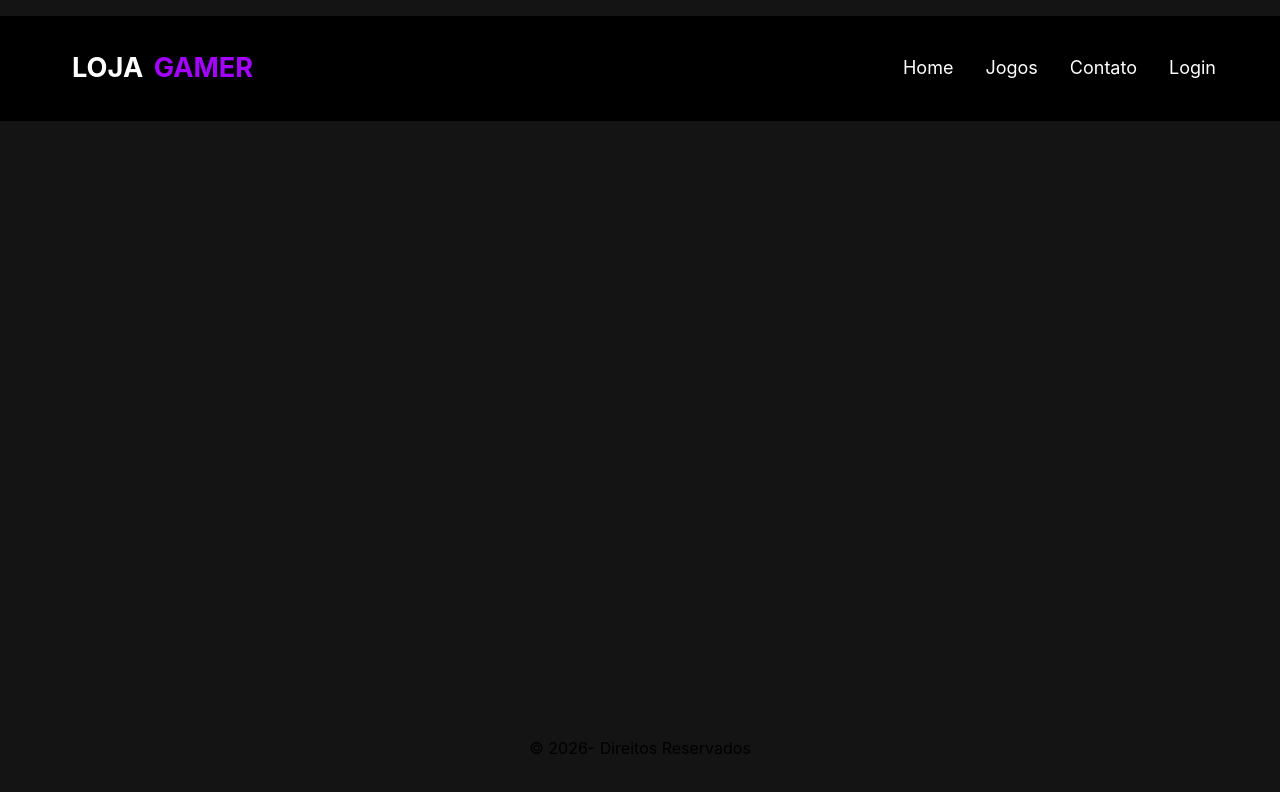
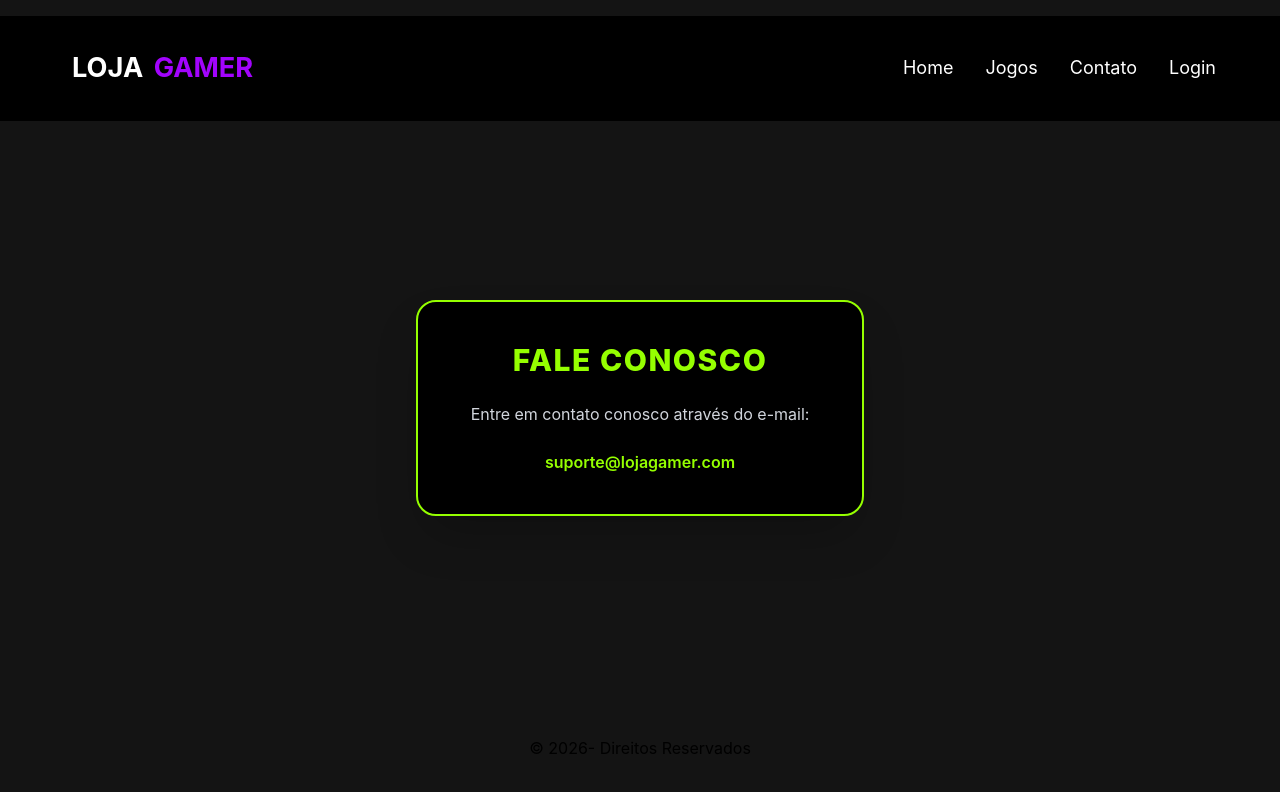
Before and after one commit to AmandaLourenco11/lojagamer, a React (Vite) app: page /contato in a window 1280 px wide. Shown: the top 792 px of the page. Built offline with nearby package versions, Linux system fonts and the light colour scheme.

Commit message:
feat: codificando e estilizando o Contato

```diff
--- a/src/pages/Contato.jsx
+++ b/src/pages/Contato.jsx
@@ -1,9 +1,26 @@
 
 const Contato = () => {
   return (
-    <>
+    <main className="grow flex items-center justify-center px-4">
+      <div className="bg-black p-8 sm:p-10 rounded-[20px] w-full max-w-md shadow-2xl border-2 border-[#95ff00]">
 
-    </>
+        <h2 className="text-2xl sm:text-3xl font-extrabold text-[#95ff00] text-center mb-6 uppercase tracking-wider">
+          Fale Conosco
+        </h2>
+
+        <p className="text-gray-300 text-center mb-6">
+          Entre em contato conosco através do e-mail:
+        </p>
+
+        <a
+          href="mailto:suporte@lojagamer.com"
+          className="block text-center text-[#95ff00] font-semibold hover:underline transition-all"
+        >
+          suporte@lojagamer.com
+        </a>
+
+      </div>
+    </main>
   )
 }
 
```
